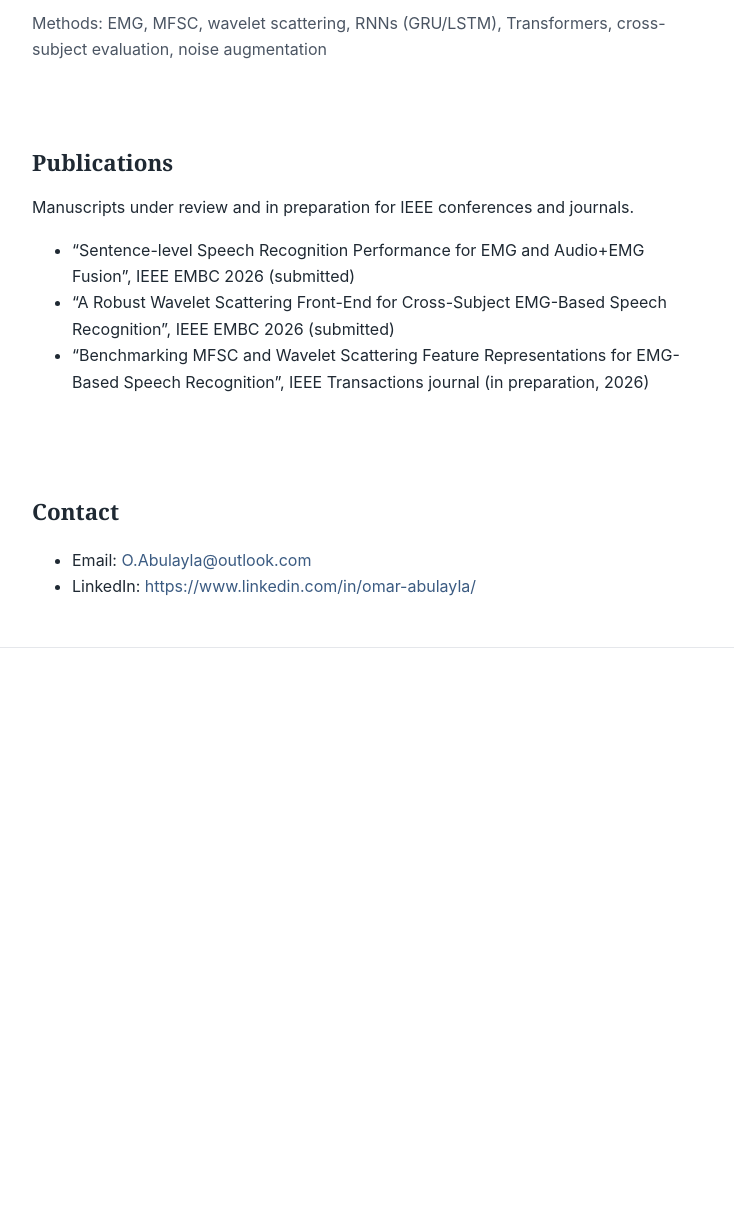
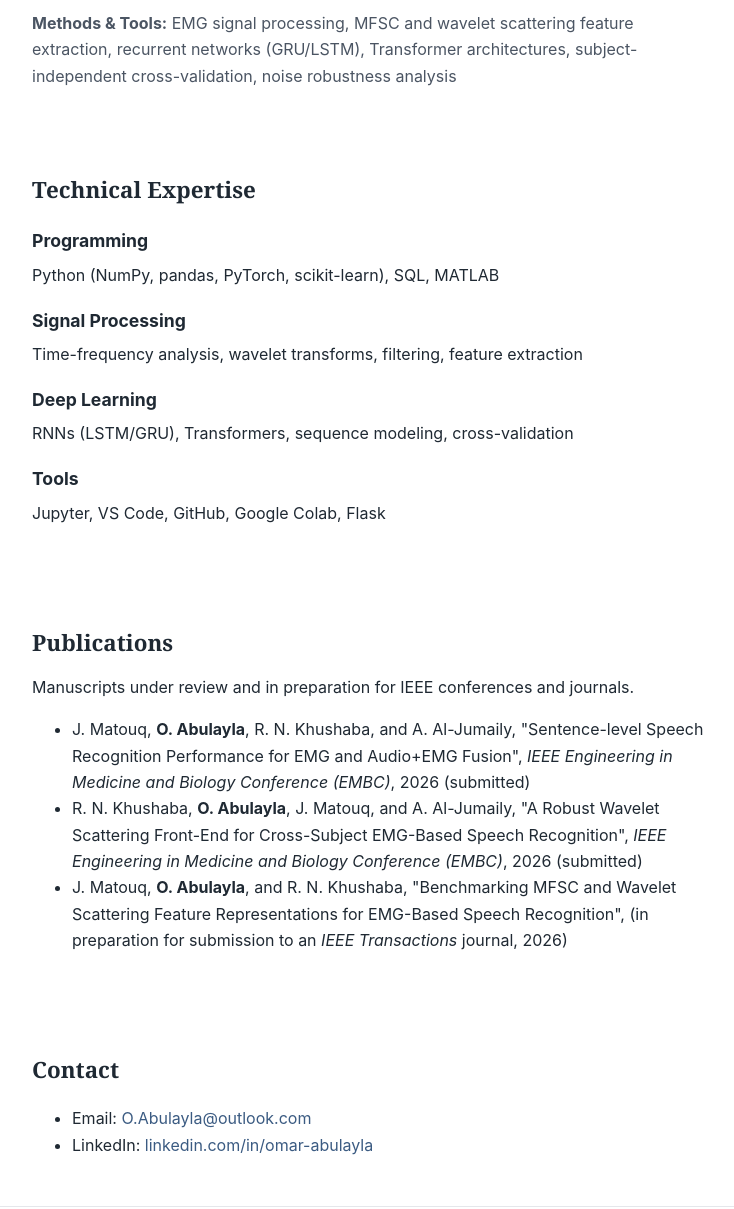
Before and after one commit to OmarAbuLayla/omarabulayla, a plain HTML site: page index.html in a window 1280 px wide. Shown: the part 1480-2689 px from the top of the page, without its empty margins (272-1006 px from the left). Before the commit the page ends 2184 px from the top, so only its background shows below. Drawn offline with Linux system fonts and the light colour scheme.

Commit message:
Update index.html

```diff
--- a/index.html
+++ b/index.html
@@ -28,6 +28,7 @@
       <a href="#about">About</a>
       <a href="#research">Research</a>
       <a href="#projects">Projects</a>
+      <a href="#skills">Skills</a>
       <a href="#publications">Publications</a>
       <a href="#contact">Contact</a>
 
@@ -43,17 +44,17 @@
   <section id="about">
     <h2>About</h2>
     <p>
-      I am a Biomedical Engineer and Research Assistant with a background in biomedical signal
-      processing and machine learning. My work focuses on developing and evaluating feature
-      representations and neural models for cross-subject biosignal classification, including
-      time-frequency and wavelet-based methods alongside recurrent and transformer architectures.
+      I am a Biomedical Engineer and Research Assistant focusing on machine learning for biosignal
+      processing. My current research investigates EMG-based speech recognition, with emphasis on
+      developing robust feature representations and neural architectures that generalize across
+      different individuals.
     </p>
     <p>
-      I have gained research experience through academic projects and research appointments, and I
-      am currently contributing to manuscripts submitted to IEEE conferences and journals. My
-      broader research interests lie at the intersection of machine learning, biomedical signals,
-      and human–machine interaction, and I am open and adaptable to exploring new research
-      directions and methodologies.
+      I have contributed to research manuscripts submitted to IEEE conferences and journals, working
+      alongside established researchers in biomedical signal processing and deep learning. My broader
+      research interests lie at the intersection of machine learning, biomedical signals, and
+      human-machine interaction. I am seeking PhD opportunities to advance research in these areas
+      and am open to exploring new research directions and methodologies.
     </p>
   </section>
 
@@ -102,27 +103,53 @@
       </ul>
 
       <p class="methods">
-        Methods: EMG, MFSC, wavelet scattering, RNNs (GRU/LSTM), Transformers,
-        cross-subject evaluation, noise augmentation
+        <strong>Methods &amp; Tools:</strong> EMG signal processing, MFSC and wavelet scattering
+        feature extraction, recurrent networks (GRU/LSTM), Transformer architectures,
+        subject-independent cross-validation, noise robustness analysis
       </p>
     </article>
+  </section>
+
+  <section id="skills">
+    <h2>Technical Expertise</h2>
+    <div class="skills-grid">
+      <div>
+        <h3>Programming</h3>
+        <p>Python (NumPy, pandas, PyTorch, scikit-learn), SQL, MATLAB</p>
+      </div>
+      <div>
+        <h3>Signal Processing</h3>
+        <p>Time-frequency analysis, wavelet transforms, filtering, feature extraction</p>
+      </div>
+      <div>
+        <h3>Deep Learning</h3>
+        <p>RNNs (LSTM/GRU), Transformers, sequence modeling, cross-validation</p>
+      </div>
+      <div>
+        <h3>Tools</h3>
+        <p>Jupyter, VS Code, GitHub, Google Colab, Flask</p>
+      </div>
+    </div>
   </section>
 
   <section id="publications">
     <h2>Publications</h2>
     <p>Manuscripts under review and in preparation for IEEE conferences and journals.</p>
-    <ul>
+    <ul class="publication-list">
       <li>
-        “Sentence-level Speech Recognition Performance for EMG and Audio+EMG Fusion”,
-        IEEE EMBC 2026 (submitted)
+        J. Matouq, <strong>O. Abulayla</strong>, R. N. Khushaba, and A. Al-Jumaily,
+        "Sentence-level Speech Recognition Performance for EMG and Audio+EMG Fusion",
+        <em>IEEE Engineering in Medicine and Biology Conference (EMBC)</em>, 2026 (submitted)
       </li>
       <li>
-        “A Robust Wavelet Scattering Front-End for Cross-Subject EMG-Based Speech Recognition”,
-        IEEE EMBC 2026 (submitted)
+        R. N. Khushaba, <strong>O. Abulayla</strong>, J. Matouq, and A. Al-Jumaily,
+        "A Robust Wavelet Scattering Front-End for Cross-Subject EMG-Based Speech Recognition",
+        <em>IEEE Engineering in Medicine and Biology Conference (EMBC)</em>, 2026 (submitted)
       </li>
       <li>
-        “Benchmarking MFSC and Wavelet Scattering Feature Representations for EMG-Based Speech Recognition”,
-        IEEE Transactions journal (in preparation, 2026)
+        J. Matouq, <strong>O. Abulayla</strong>, and R. N. Khushaba,
+        "Benchmarking MFSC and Wavelet Scattering Feature Representations for EMG-Based Speech Recognition",
+        (in preparation for submission to an <em>IEEE Transactions</em> journal, 2026)
       </li>
     </ul>
   </section>
@@ -133,8 +160,8 @@
       <li>Email: <a href="mailto:O.Abulayla@outlook.com">O.Abulayla@outlook.com</a></li>
       <li>
         LinkedIn:
-        <a href="https://www.linkedin.com/in/omar-abulayla/">
-          https://www.linkedin.com/in/omar-abulayla/
+        <a href="https://www.linkedin.com/in/omar-abulayla/" target="_blank" rel="noopener">
+          linkedin.com/in/omar-abulayla
         </a>
       </li>
     </ul>
@@ -143,7 +170,9 @@
 </main>
 
 <footer class="site-footer">
-  <div class="container"></div>
+  <div class="container">
+    <p>&copy; 2026 Omar Abu Layla</p>
+  </div>
 </footer>
 
 <!-- Smooth scroll with easing + header offset -->
```
